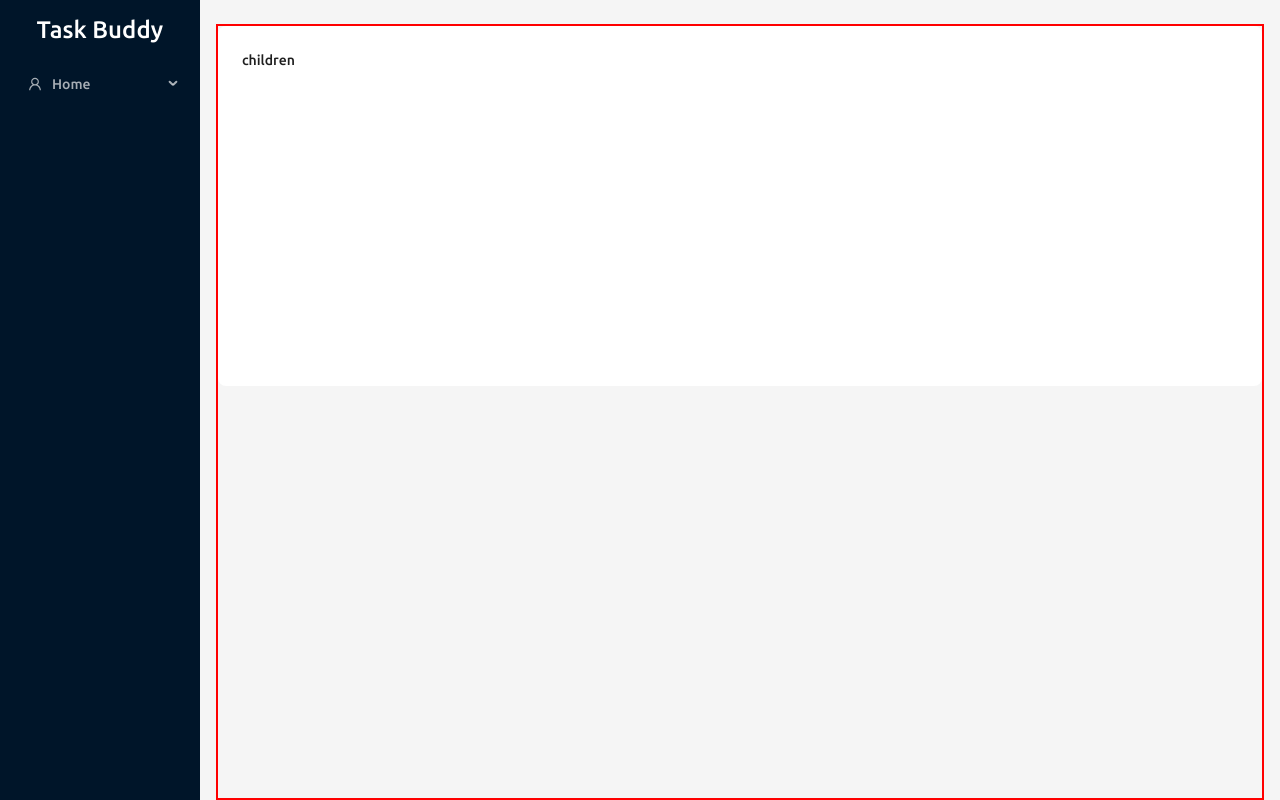
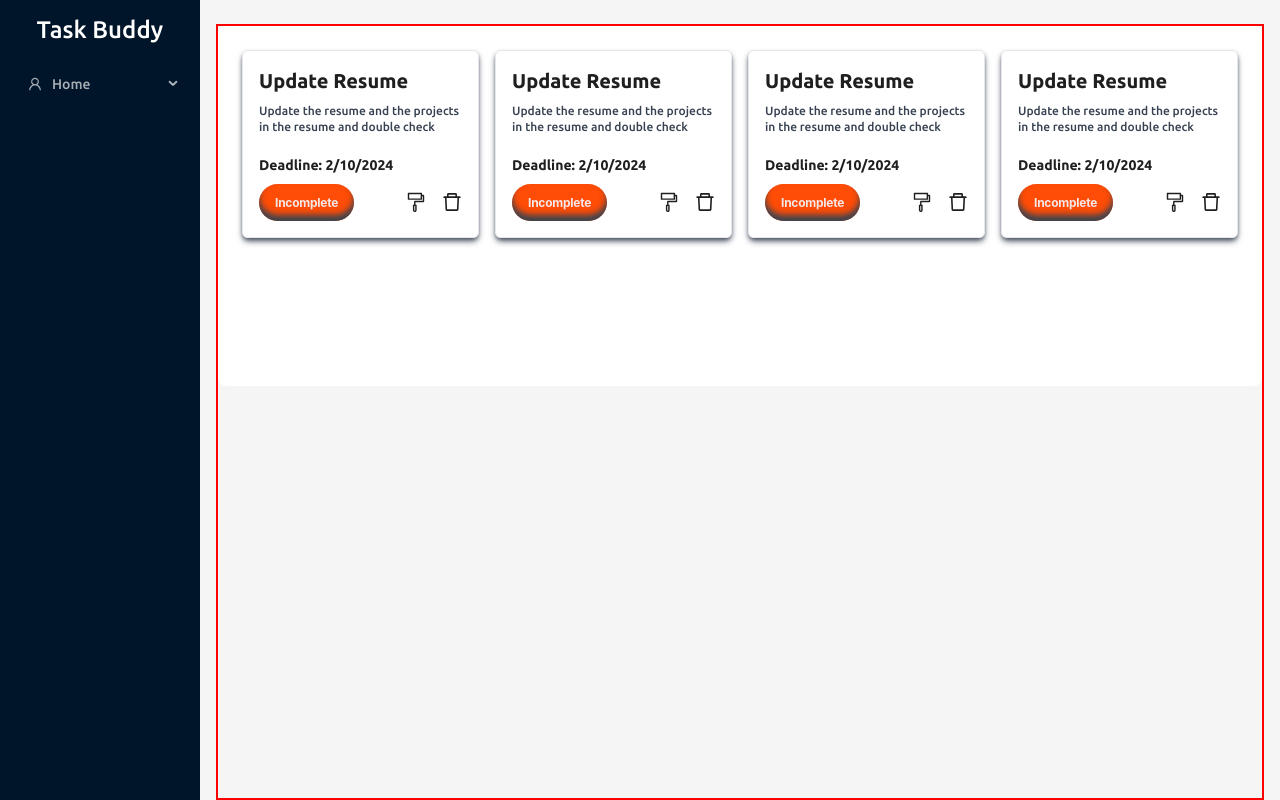
Before and after one commit to tigermursa/TaskBuddy-Client, a React (Vite) app: page / in a window 1280 px wide. Built offline with nearby package versions, Linux system fonts and the light colour scheme.

Commit message:
"creating task card"

```diff
--- a/src/Components/layout/MainLayout.tsx
+++ b/src/Components/layout/MainLayout.tsx
@@ -1,5 +1,6 @@
 import { UserOutlined } from "@ant-design/icons";
 import { Layout, Menu, MenuProps, theme } from "antd";
+import TaskCard from "../ui/TaskCard/TaskCard";
 
 const { Content, Sider } = Layout;
 
@@ -61,7 +62,9 @@ const MainLayout = () => {
               borderRadius: borderRadiusLG,
             }}
           >
-            children
+            <div className="grid gap-4 grid-cols-1 md:grid-cols-2 lg:grid-cols-3 xl:grid-cols-4">
+              <TaskCard />
+            </div>
           </div>
         </Content>
         {/* TODO: remove if not needed */}
--- /dev/null
+++ b/src/Components/ui/TaskCard/TaskCard.tsx
@@ -0,0 +1,114 @@
+import { DeleteOutlined, FormatPainterOutlined } from "@ant-design/icons";
+
+const TaskCard = () => {
+  return (
+    <>
+      <div className="border max-w-[20rem] lg:max-w-[24rem] p-4 rounded-md shadow-md shadow-gray-600">
+        <div>
+          <h1 className="text-xl font-semibold">Update Resume</h1>
+          <p className=" text-xs text-gray-700 mb-5 mt-2">
+            Update the resume and the projects in the resume and double check
+          </p>
+
+          <div className="">
+            <div>
+              <h3 className="font-semibold mb-2">Deadline: 2/10/2024</h3>
+              {/* <button className="button-primary ">Completed</button> */}
+              <div className="flex justify-between  w-[900]">
+                <button className="button-secondary ">Incomplete</button>
+                <div className="flex gap-4 text-xl">
+                  <button className="hover:text-green-600">
+                    <FormatPainterOutlined />
+                  </button>
+                  <button className="hover:text-red-600">
+                    <DeleteOutlined />
+                  </button>
+                </div>
+              </div>
+            </div>
+          </div>
+        </div>
+      </div>
+      <div className="border max-w-[20rem] lg:max-w-[24rem] p-4 rounded-md shadow-md shadow-gray-600">
+        <div>
+          <h1 className="text-xl font-semibold">Update Resume</h1>
+          <p className=" text-xs text-gray-700 mb-5 mt-2">
+            Update the resume and the projects in the resume and double check
+          </p>
+
+          <div className="">
+            <div>
+              <h3 className="font-semibold mb-2">Deadline: 2/10/2024</h3>
+              {/* <button className="button-primary ">Completed</button> */}
+              <div className="flex justify-between  w-[900]">
+                <button className="button-secondary ">Incomplete</button>
+                <div className="flex gap-4 text-xl">
+                  <button className="hover:text-green-600">
+                    <FormatPainterOutlined />
+                  </button>
+                  <button className="hover:text-red-600">
+                    <DeleteOutlined />
+                  </button>
+                </div>
+              </div>
+            </div>
+          </div>
+        </div>
+      </div>
+      <div className="border max-w-[20rem] lg:max-w-[24rem] p-4 rounded-md shadow-md shadow-gray-600">
+        <div>
+          <h1 className="text-xl font-semibold">Update Resume</h1>
+          <p className=" text-xs text-gray-700 mb-5 mt-2">
+            Update the resume and the projects in the resume and double check
+          </p>
+
+          <div className="">
+            <div>
+              <h3 className="font-semibold mb-2">Deadline: 2/10/2024</h3>
+              {/* <button className="button-primary ">Completed</button> */}
+              <div className="flex justify-between  w-[900]">
+                <button className="button-secondary ">Incomplete</button>
+                <div className="flex gap-4 text-xl">
+                  <button className="hover:text-green-600">
+                    <FormatPainterOutlined />
+                  </button>
+                  <button className="hover:text-red-600">
+                    <DeleteOutlined />
+                  </button>
+                </div>
+              </div>
+            </div>
+          </div>
+        </div>
+      </div>
+      <div className="border max-w-[20rem] xl:max-w-[24rem] p-4 rounded-md shadow-md shadow-gray-600">
+        <div>
+          <h1 className="text-xl font-semibold">Update Resume</h1>
+          <p className=" text-xs text-gray-700 mb-5 mt-2">
+            Update the resume and the projects in the resume and double check
+          </p>
+
+          <div className="">
+            <div>
+              <h3 className="font-semibold mb-2">Deadline: 2/10/2024</h3>
+              {/* <button className="button-primary ">Completed</button> */}
+              <div className="flex justify-between  w-[900]">
+                <button className="button-secondary ">Incomplete</button>
+                <div className="flex gap-4 text-xl">
+                  <button className="hover:text-green-600">
+                    <FormatPainterOutlined />
+                  </button>
+                  <button className="hover:text-red-600">
+                    <DeleteOutlined />
+                  </button>
+                </div>
+              </div>
+            </div>
+          </div>
+        </div>
+      </div>
+    </>
+  );
+};
+
+export default TaskCard;
--- a/src/index.css
+++ b/src/index.css
@@ -56,3 +56,94 @@
   font-weight: 700;
   font-style: italic;
 }
+
+/* Button-Primary */
+.button-primary {
+  appearance: none;
+  background-color: #ffffff;
+  border-radius: 40em;
+  border-style: none;
+  box-shadow: #415776 0 -6px 6px inset;
+  box-sizing: border-box;
+  color: #292424;
+  cursor: pointer;
+  display: inline-block;
+  font-family: -apple-system, sans-serif;
+  font-size: 10px;
+  font-weight: 700;
+  letter-spacing: -0.24px;
+  margin: 0;
+  outline: none;
+  padding: 0.6rem 1rem;
+  quotes: auto;
+  text-align: center;
+  text-decoration: none;
+  transition: all 0.15s;
+  user-select: none;
+  -webkit-user-select: none;
+  touch-action: manipulation;
+  background-color: rgb(125, 224, 125);
+}
+
+.button-primary:hover {
+  background-color: rgb(125, 224, 125);
+  box-shadow: #524848 0 -6px 8px inset;
+  transform: scale(1.125);
+}
+
+.button-primary:active {
+  transform: scale(1.025);
+}
+
+@media (min-width: 768px) {
+  .button-primary {
+    font-size: 12px;
+    padding: 0.6rem 1rem;
+  }
+}
+
+/* Button-secondary */
+
+.button-secondary {
+  appearance: none;
+  background-color: #ffffff;
+  border-radius: 40em;
+  border-style: none;
+  box-shadow: #3a434f 0 -6px 6px inset;
+  box-sizing: border-box;
+  color: #f5e7e7;
+  cursor: pointer;
+  display: inline-block;
+  font-family: -apple-system, sans-serif;
+  font-size: 10px;
+  font-weight: 700;
+  letter-spacing: -0.24px;
+  margin: 0;
+  outline: none;
+  padding: 0.6rem 1rem;
+  quotes: auto;
+  text-align: center;
+  text-decoration: none;
+  transition: all 0.15s;
+  user-select: none;
+  -webkit-user-select: none;
+  touch-action: manipulation;
+  background-color: rgb(255, 76, 6);
+}
+
+.button-secondary:hover {
+  background-color:rgb(255, 76, 6);
+  box-shadow: #2f2b28 0 -6px 8px inset;
+  transform: scale(1.110);
+}
+
+.button-secondary:active {
+  transform: scale(1.025);
+}
+
+@media (min-width: 768px) {
+  .button-secondary {
+    font-size: 12px;
+    padding: 0.6rem 1rem;
+  }
+}
```
Also changed, not shown: 2 other files (tests, documents, lock files or other folders).
